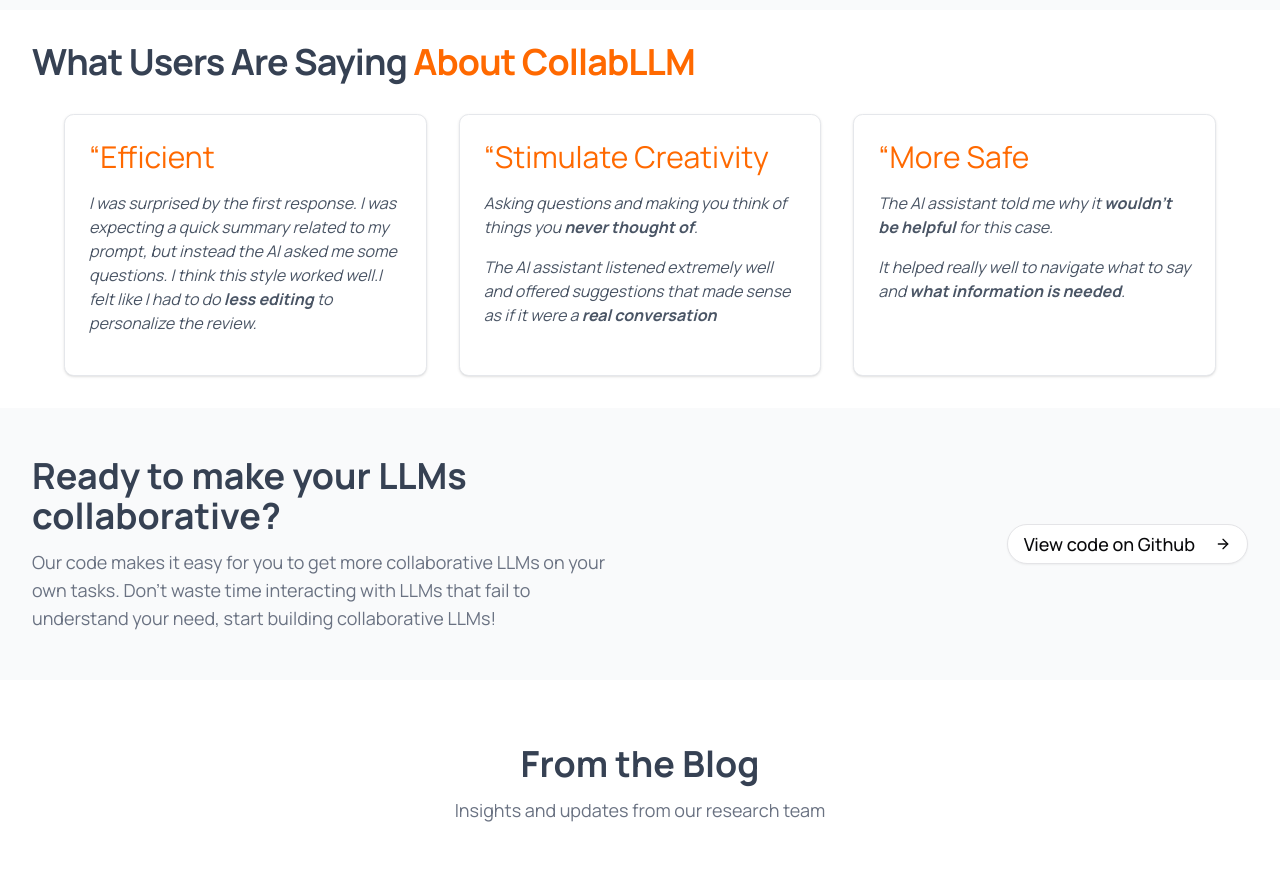
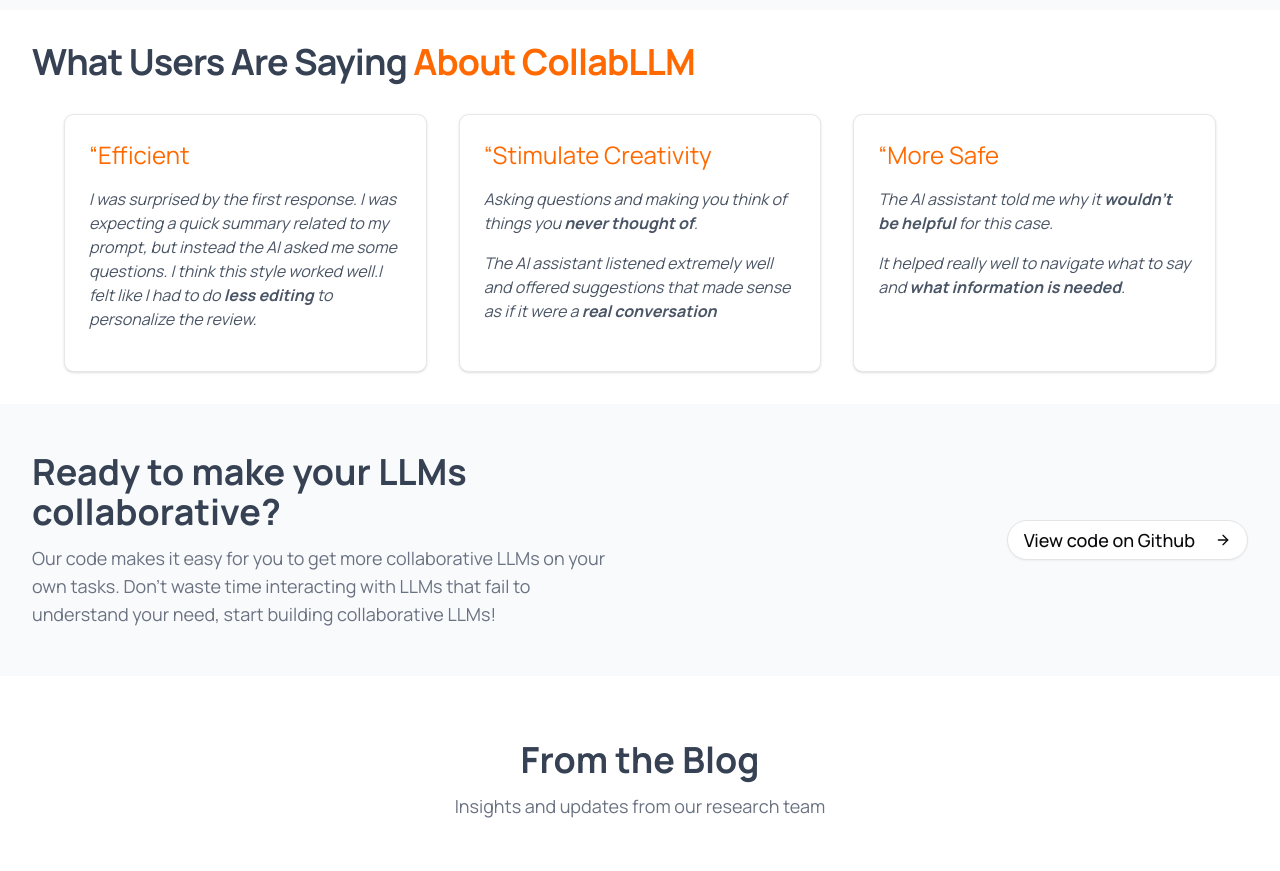
Before and after one commit to Wuyxin/collabllm, a Next.js app: page / in a window 1280 px wide. Shown: the part 1080-1951 px from the top of the page. Built offline with nearby package versions, Linux system fonts and the light colour scheme.

Commit message:
change font

```diff
--- a/app/(dashboard)/page.tsx
+++ b/app/(dashboard)/page.tsx
@@ -141,7 +141,7 @@
             <div className="grid md:grid-cols-2 lg:grid-cols-3 gap-8 max-w-6xl mx-auto">
               {/* Quote 1 */}
               <div className="bg-white p-6 rounded-lg shadow-sm border border-gray-200">
-                <div className="text-orange-500 text-3xl mb-4">&ldquo;Efficient</div>
+                <div className="text-orange-500 text-2xl mb-4">&ldquo;Efficient</div>
                 <p className="text-gray-600 italic mb-4">
                 I was surprised by the first response. I was expecting a quick summary related to my prompt, but instead the AI asked me some questions.
                 I think this style worked well.
@@ -152,7 +152,7 @@
               </div>
               {/* Quote 2 */}
               <div className="bg-white p-6 rounded-lg shadow-sm border border-gray-200">
-                <div className="text-orange-500 text-3xl mb-4">&ldquo;Stimulate Creativity</div>
+                <div className="text-orange-500 text-2xl mb-4">&ldquo;Stimulate Creativity</div>
                 <p className="text-gray-600 italic mb-4">
                 Asking questions and making you think of things you <strong>never thought of</strong>.
                 </p>
@@ -168,7 +168,7 @@
 
               {/* Quote 3 */}
               <div className="bg-white p-6 rounded-lg shadow-sm border border-gray-200">
-                <div className="text-orange-500 text-3xl mb-4">&ldquo;More Safe</div>
+                <div className="text-orange-500 text-2xl mb-4">&ldquo;More Safe</div>
                 <p className="text-gray-600 italic mb-4">
                 The AI assistant told me why it <strong>wouldn't be helpful</strong> for this case.
                 </p>
```
